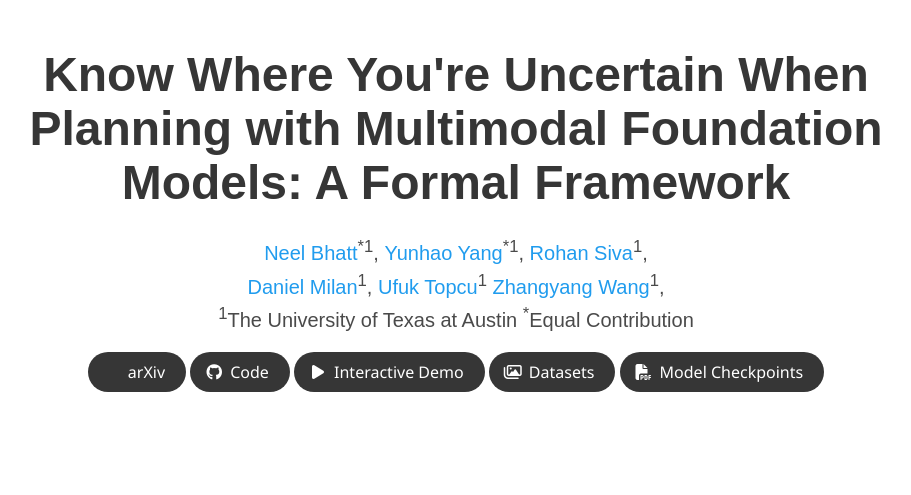
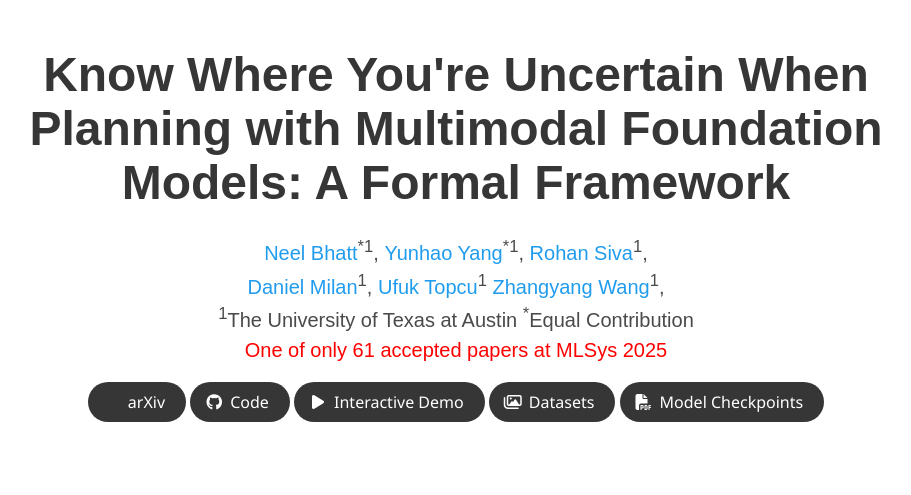
Before and after one commit to uncertainty-in-planning/uncertainty-in-planning.github.io, a plain HTML site: page docs/index.html in a window 1280 px wide. Shown: the top 495 px of the page, without its empty margins (184-1095 px from the left). Drawn offline with nearby package versions, Linux system fonts and the light colour scheme; some icons are missing; a web font is replaced by a local one.

Commit message:
Update index.html

```diff
--- a/docs/index.html
+++ b/docs/index.html
@@ -71,6 +71,10 @@
           <div class="is-size-5 publication-authors">
             <span class="author-block"><sup>1</sup>The University of Texas at Austin</span>
             <span class="author-block"><sup>*</sup>Equal Contribution</span>
+          </div>
+
+          <div class="is-size-5 publication-authors">
+            <p style="color: red;">One of only 61 accepted papers at MLSys 2025</p>
           </div>
 
           <div class="column has-text-centered">
```
